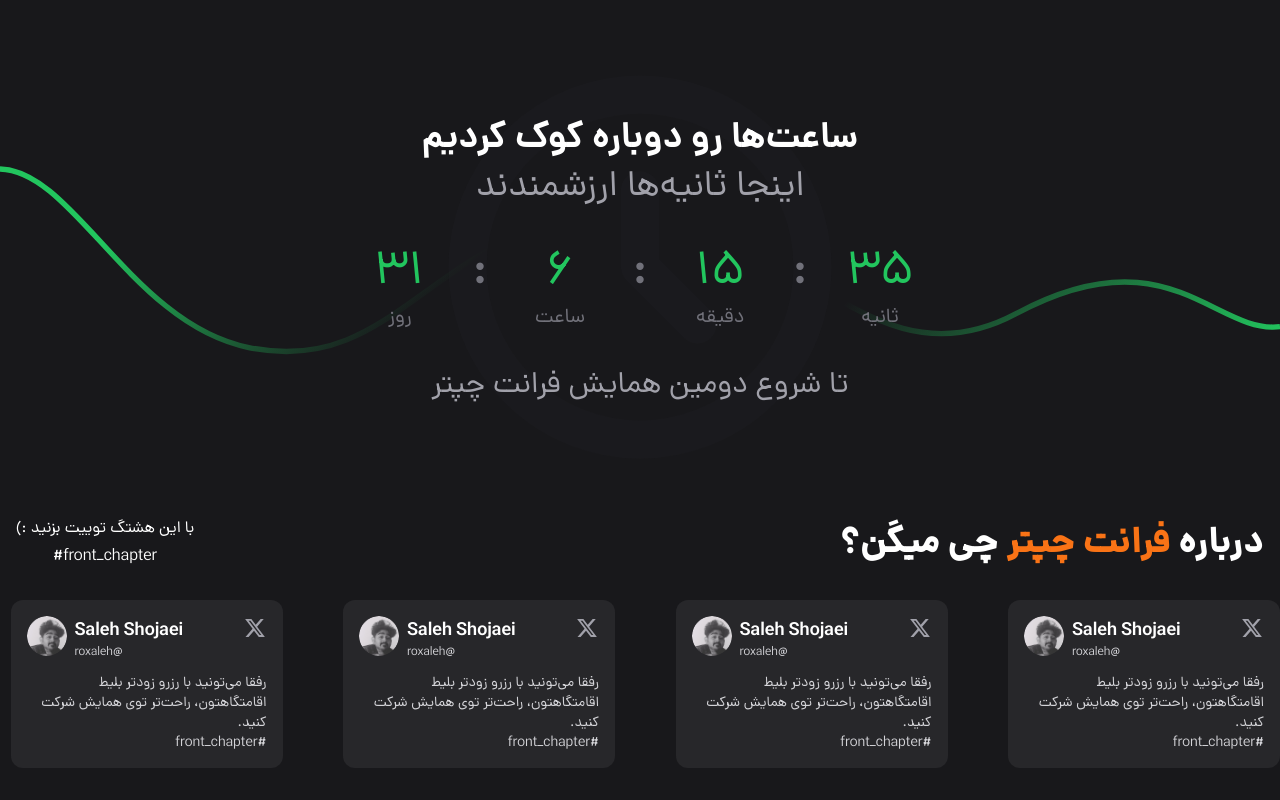
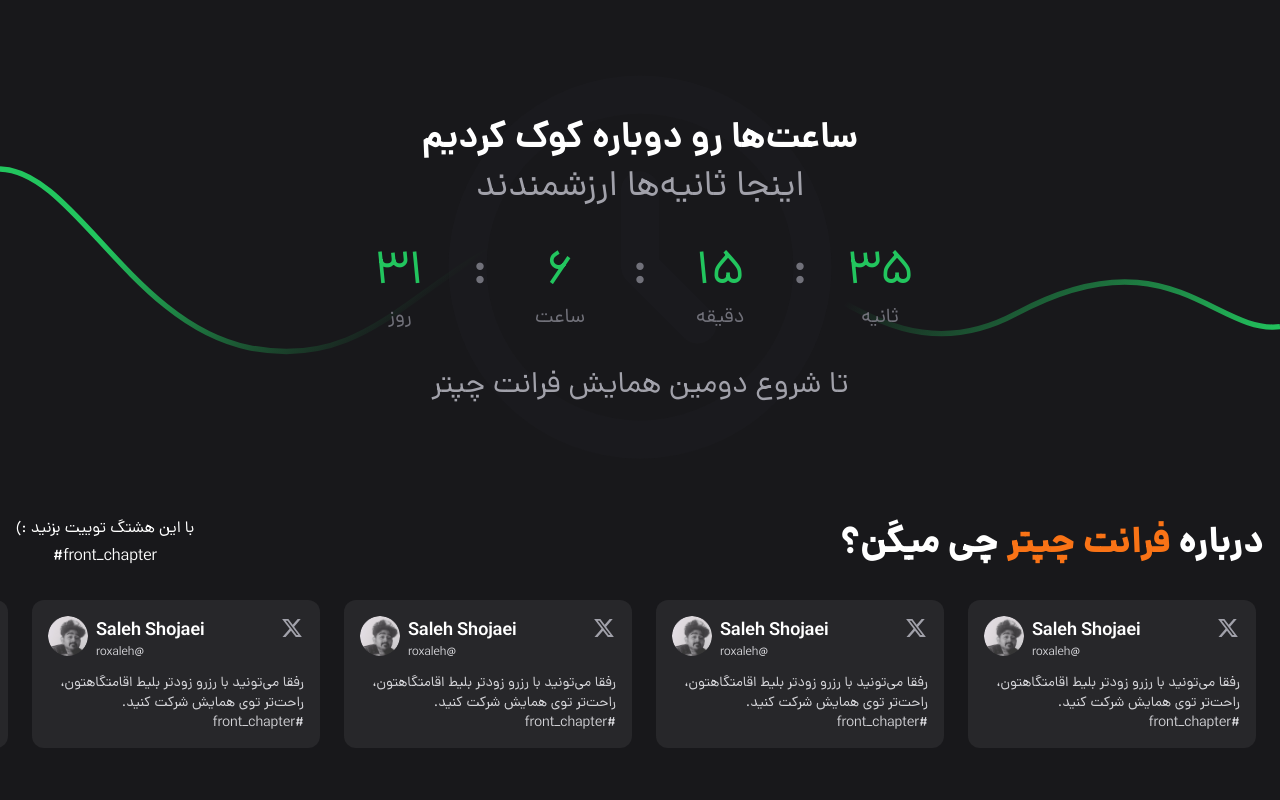
Before and after one commit to frontChapter/website-frontend, a Next.js app: page / in a window 1280 px wide. Shown: the part 1102-1902 px from the top of the page. Built offline with nearby package versions, Linux system fonts and the light colour scheme.

Commit message:
feat: improve swiper configs

```diff
--- a/src/app/components/Tweets/TweetCard.tsx
+++ b/src/app/components/Tweets/TweetCard.tsx
@@ -5,7 +5,7 @@ import Saleh from "@/assets/images/tweets/saleh.png";
 
 const TweetCard = () => {
   return (
-    <article className="flex w-[17rem] flex-col gap-3 rounded-xl bg-zinc-800 p-4">
+    <article className="flex w-72 flex-col gap-3 rounded-xl bg-zinc-800 p-4">
       <header className="flex justify-between">
         <RiTwitterXFill className="text-2xl text-zinc-400" />
         <div className="flex gap-2">
--- a/src/app/components/Tweets/Tweets.tsx
+++ b/src/app/components/Tweets/Tweets.tsx
@@ -3,6 +3,7 @@
 import TweetCard from "./TweetCard";
 import Link from "next/link";
 import { Swiper, SwiperSlide } from "swiper/react";
+import { Autoplay } from "swiper/modules";
 import "swiper/css";
 
 const Tweets = () => {
@@ -31,23 +32,9 @@ const Tweets = () => {
       </div>
 
       <div className="select-none">
-        <Swiper
-          spaceBetween={50}
-          slidesPerView={1}
-          loop={true}
-          breakpoints={{
-            768: {
-              slidesPerView: 3,
-              spaceBetween: 40,
-            },
-            1024: {
-              slidesPerView: 4,
-              spaceBetween: 50,
-            },
-          }}
-        >
+        <Swiper slidesPerView="auto" autoplay loop modules={[Autoplay]}>
           {new Array(10).fill(0).map((_, index) => (
-            <SwiperSlide key={index}>
+            <SwiperSlide key={index} className="ms-4 !w-auto xl:ms-6">
               <TweetCard />
             </SwiperSlide>
           ))}
```
